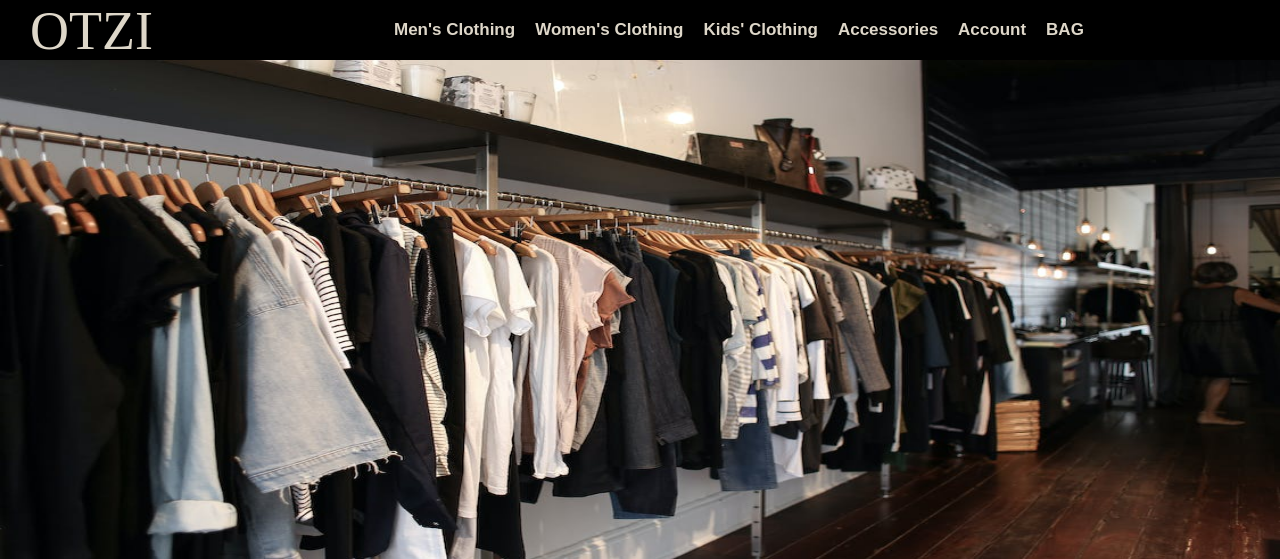
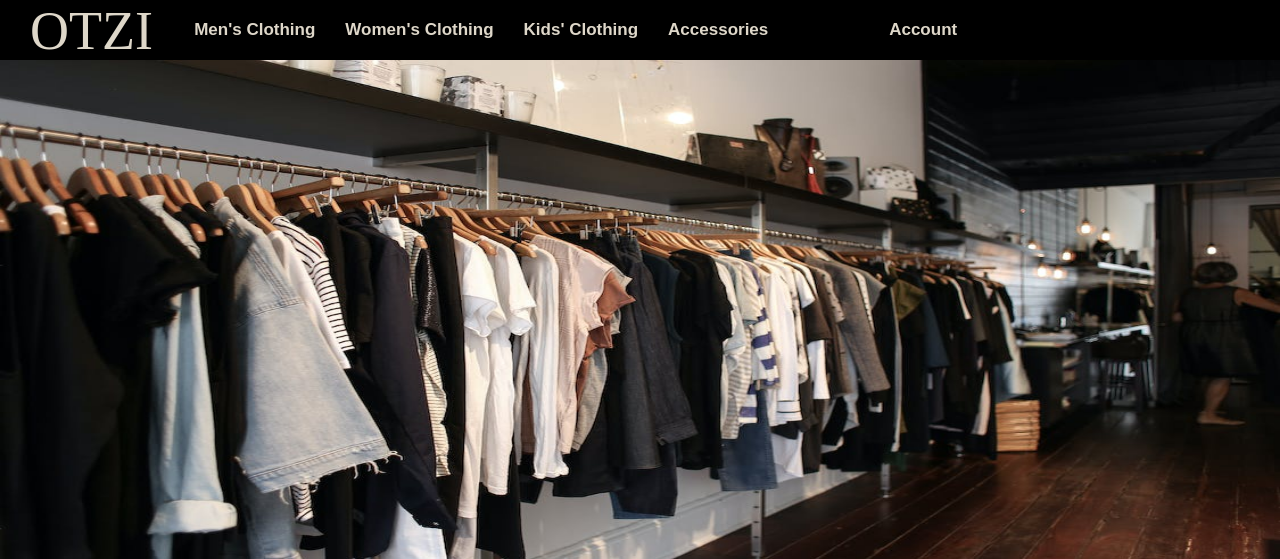
Before and after one commit to rauuu369/Store, a PHP site: page /homepage.html in a window 1280 px wide. Shown: the top 559 px of the page. Run offline with PHP 8.4, Linux system fonts and the light colour scheme.

Commit message:
Se modifico la estructura de la opcion cuenta y se agrego su estilo en css

```diff
--- a/OTZI/css/home.css
+++ b/OTZI/css/home.css
@@ -16,7 +16,7 @@ body{
 .logo{
     float: left;
     height: 60px;
-    width: 13%;
+    width: 14%;
 }
 
 .title{
@@ -27,9 +27,8 @@ body{
 }
 
 .links{
-    margin-top: 10px;
-    float: right;
-    width: 70%;
+    float: left;
+    width: 695px;
 }
 
 /*Options menu (style)*/
@@ -44,7 +43,7 @@ ul, ol{
 
 .nav li a {
     background-color: black;
-    padding:10px;
+    padding:20px 15px;
     font-size: 17px;
     font-family: 'Oswald', sans-serif;
     color: #ded7c9;
@@ -66,3 +65,43 @@ ul, ol{
 .nav li:hover > ul {
     display: block;
 }
+
+/*account style*/
+
+.account{
+    width: 100px;
+    float: left;
+}
+
+.account a:hover{
+    background-color: rgba(65, 63, 63, 0.918);
+}
+
+.nav2 li a:hover{
+    background-color: rgba(65, 63, 63, 0.918);
+}
+
+.nav2 li a {
+    background-color: black;
+    padding:20px 15px;
+    font-size: 17px;
+    font-family: 'Oswald', sans-serif;
+    color: #ded7c9;
+    text-decoration: none;
+    display: block;
+    font-weight: bold;
+}
+
+.nav2 > li {
+    float: left;
+}
+
+.nav2 li ul {
+    display:none;
+    position: absolute;
+    min-width: 220px;
+}
+
+.nav2 li:hover > ul {
+    display: block;
+}
--- a/OTZI/homepage.html
+++ b/OTZI/homepage.html
@@ -42,8 +42,11 @@
                             <li><a>Bags</a></li>
                         </ul>
                     </li>
-                    <li><a>Account</a></li>
-                    <li><a>BAG</a></li>
+                </ul>
+            </div>
+            <div class="account">
+                <ul class="nav2">
+                    <li><a class="account2">Account</a></li>
                 </ul>
             </div>
     </header>
```
